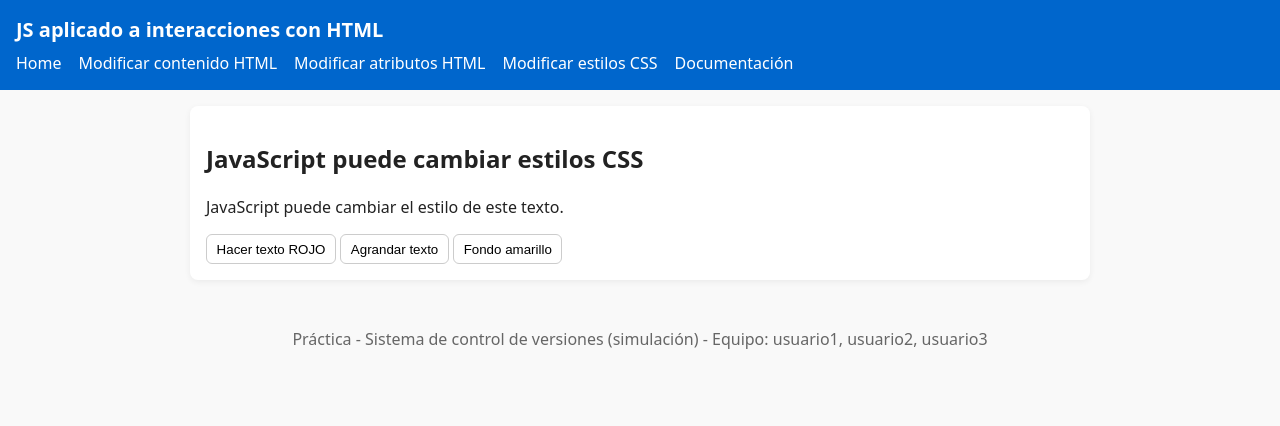
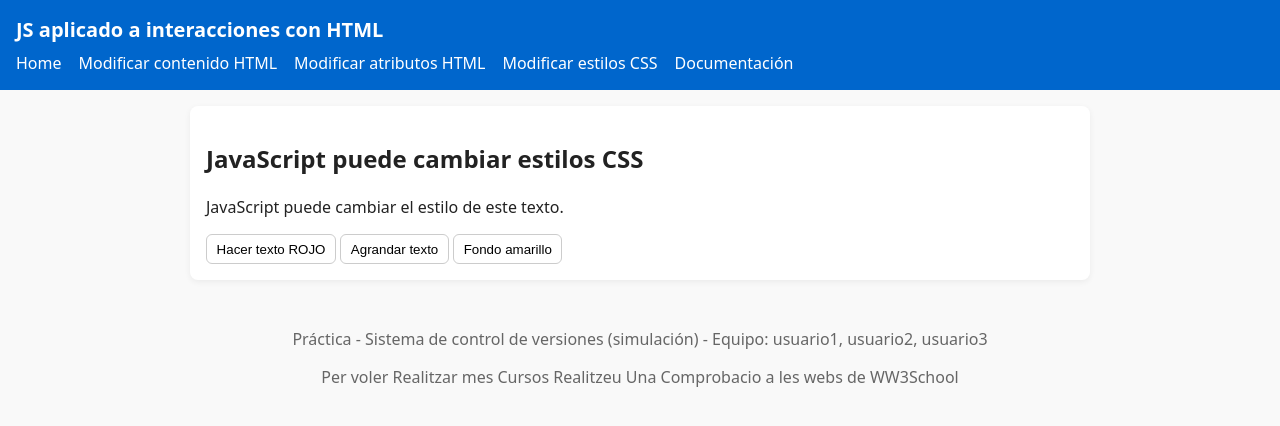
Before and after one commit to DanielG77/Git_Practicas, a plain HTML site: page modificar_atributo.html in a window 1280 px wide. Drawn offline with Linux system fonts and the light colour scheme.

Commit message:
Usuari1 fix(hotfix) Millora del Footer -modificar_contingut -modificar_atribut

```diff
--- a/modificar_atributo.html
+++ b/modificar_atributo.html
@@ -36,6 +36,7 @@
 
     <footer class="site-footer">
         <p>Práctica - Sistema de control de versiones (simulación) - Equipo: usuario1, usuario2, usuario3</p>
+    	<p>Per voler Realitzar mes Cursos Realitzeu Una Comprobacio a les webs de WW3School </p>
     </footer>
 </body>
 
```
Also changed, not shown: modificar_contenido.html (+1 -0 lines).
